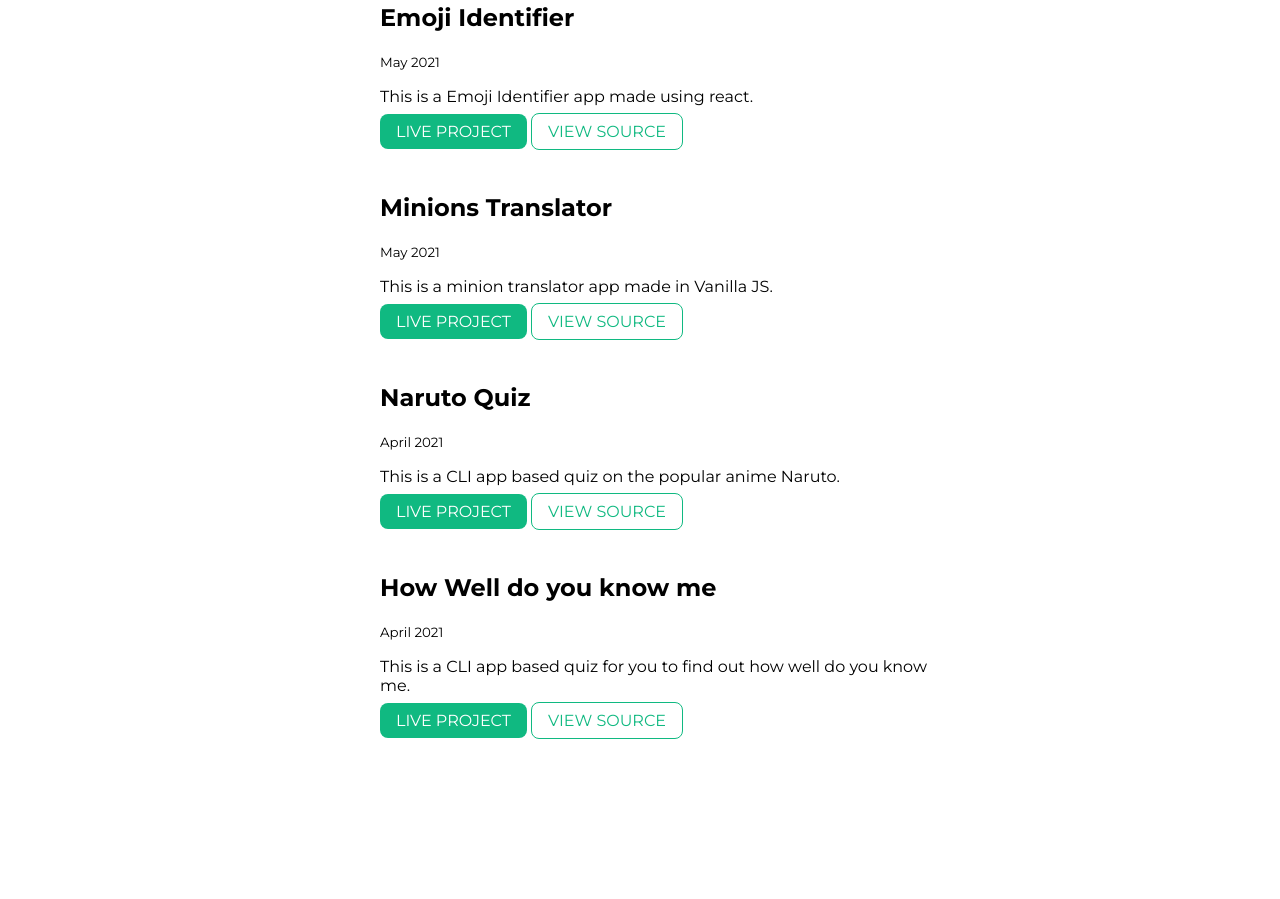
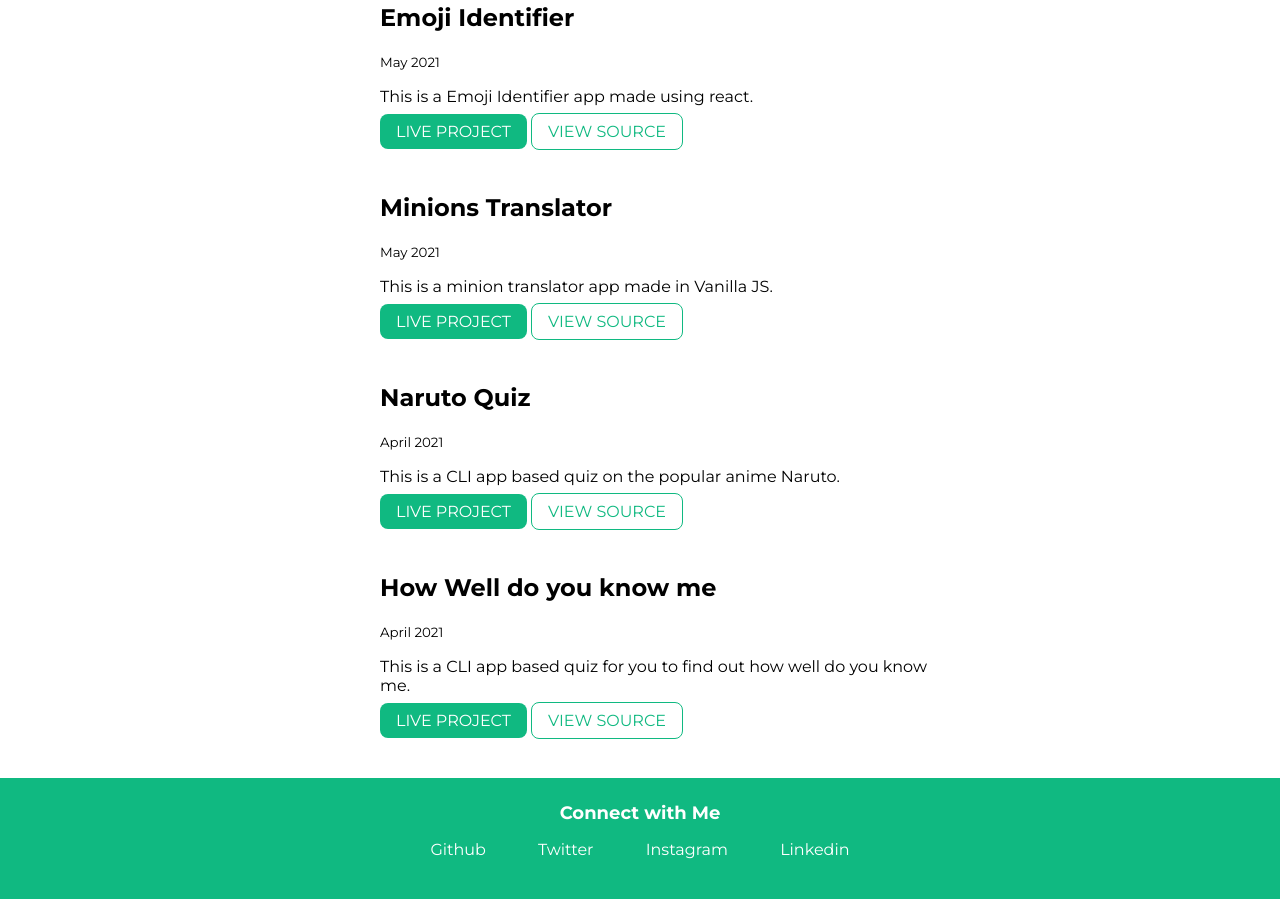
Before and after one commit to Sharmaa-Ansh/Level-0-Website, a plain HTML site: page Projects.html in a window 1280 px wide. Shown: the part 2095-2994 px from the top of the page. Before the commit the page ends 2873 px from the top, so only its background shows below. Drawn offline with Linux system fonts and the light colour scheme.

Commit message:
footer add

```diff
--- a/Projects.html
+++ b/Projects.html
@@ -148,5 +148,23 @@
 
     </div>
 
+    <footer class="footer">
+        <div  class="footer-header">Connect with Me</div>
+        <ul class="list-non-bullet">
+            <li class="list-item-inline">
+                <a class="link" href="https://github.com/Sharmaa-Ansh">Github</a>
+            </li>
+            <li class="list-item-inline">
+                <a class="link" href="https://twitter.com/anshh_sharma">Twitter</a>
+            </li>
+            <li class="list-item-inline">
+                <a class="link" href="https://www.instagram.com/sharma.ji.ka.betaa/">Instagram</a>
+            </li>
+            <li class="list-item-inline">
+                <a class="link" href="https://www.linkedin.com/in/ansh-sharma-a85a32184/?originalSubdomain=in">Linkedin</a>
+            </li>
+        </ul>
+    </footer>
+
 </body>
 </html>
```
Also changed, not shown: Index.html (+3 -0 lines).
